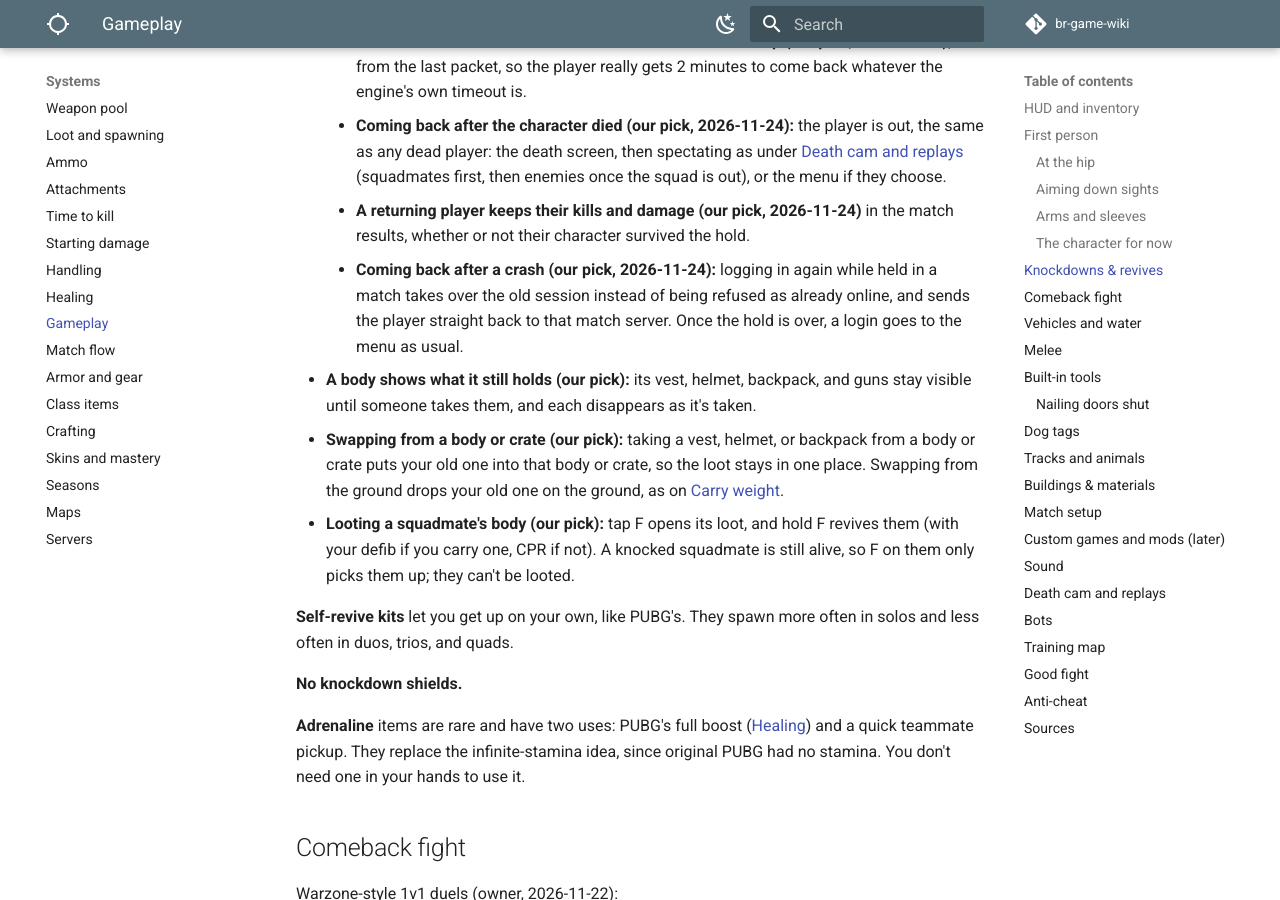
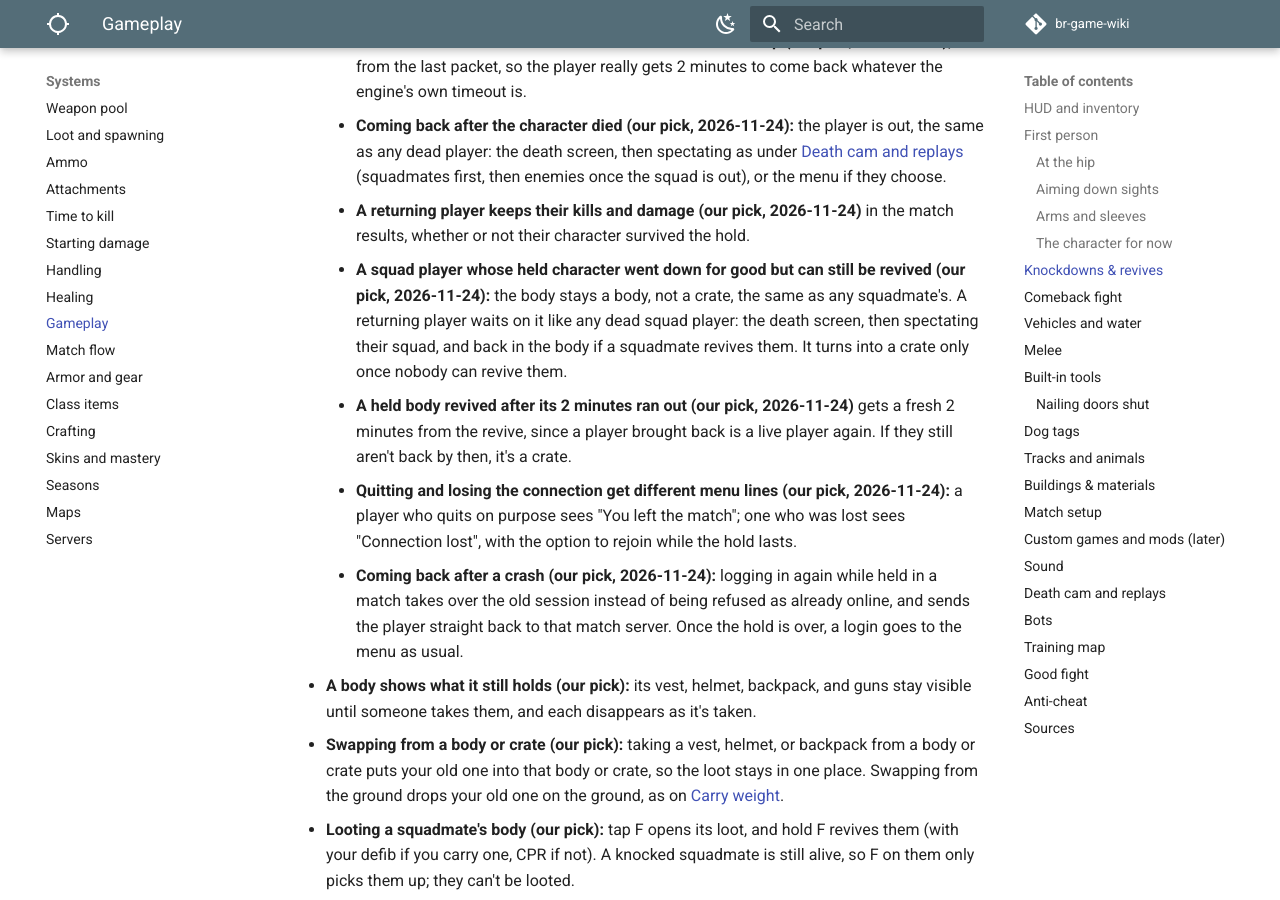
Before and after one commit to DerrickSpartan1/br-game-wiki, an MkDocs documentation site: the page built from docs/systems/gameplay.md, in a window 1280 px wide and 900 px high, scrolled down 6116 px. Built offline with MkDocs 1.6.1 and Material for MkDocs 9.7.7, drawn with Linux system fonts in a browser that asks for light colours; comment, search, counter and statistics services are not loaded.

Commit message:
Planner check-in: lead's reconnect review questions answered (our picks)
Co-Authored-By: Claude Opus 5.5 <noreply@anthropic.com>

```diff
--- a/docs/systems/gameplay.md
+++ b/docs/systems/gameplay.md
@@ -112,6 +112,9 @@ Both bodies share one skeleton, one hitbox, and the same first-person arm setup,
     - **The 2 minutes count from when the server notices the drop (our pick, 2026-11-24),** not from the last packet, so the player really gets 2 minutes to come back whatever the engine's own timeout is.
     - **Coming back after the character died (our pick, 2026-11-24):** the player is out, the same as any dead player: the death screen, then spectating as under [Death cam and replays](#death-cam-and-replays) (squadmates first, then enemies once the squad is out), or the menu if they choose.
     - **A returning player keeps their kills and damage (our pick, 2026-11-24)** in the match results, whether or not their character survived the hold.
+    - **A squad player whose held character went down for good but can still be revived (our pick, 2026-11-24):** the body stays a body, not a crate, the same as any squadmate's. A returning player waits on it like any dead squad player: the death screen, then spectating their squad, and back in the body if a squadmate revives them. It turns into a crate only once nobody can revive them.
+    - **A held body revived after its 2 minutes ran out (our pick, 2026-11-24)** gets a fresh 2 minutes from the revive, since a player brought back is a live player again. If they still aren't back by then, it's a crate.
+    - **Quitting and losing the connection get different menu lines (our pick, 2026-11-24):** a player who quits on purpose sees "You left the match"; one who was lost sees "Connection lost", with the option to rejoin while the hold lasts.
     - **Coming back after a crash (our pick, 2026-11-24):** logging in again while held in a match takes over the old session instead of being refused as already online, and sends the player straight back to that match server. Once the hold is over, a login goes to the menu as usual.
 - **A body shows what it still holds (our pick):** its vest, helmet, backpack, and guns stay visible until someone takes them, and each disappears as it's taken.
 - **Swapping from a body or crate (our pick):** taking a vest, helmet, or backpack from a body or crate puts your old one into that body or crate, so the loot stays in one place. Swapping from the ground drops your old one on the ground, as on [Carry weight](armor.md#carry-weight).
```
Also changed, not shown: docs/planning/changelog.md (+1 -0 lines), docs/planning/decisions.md (+1 -0 lines), docs/planning/to-do.md (+1 -1 lines).
